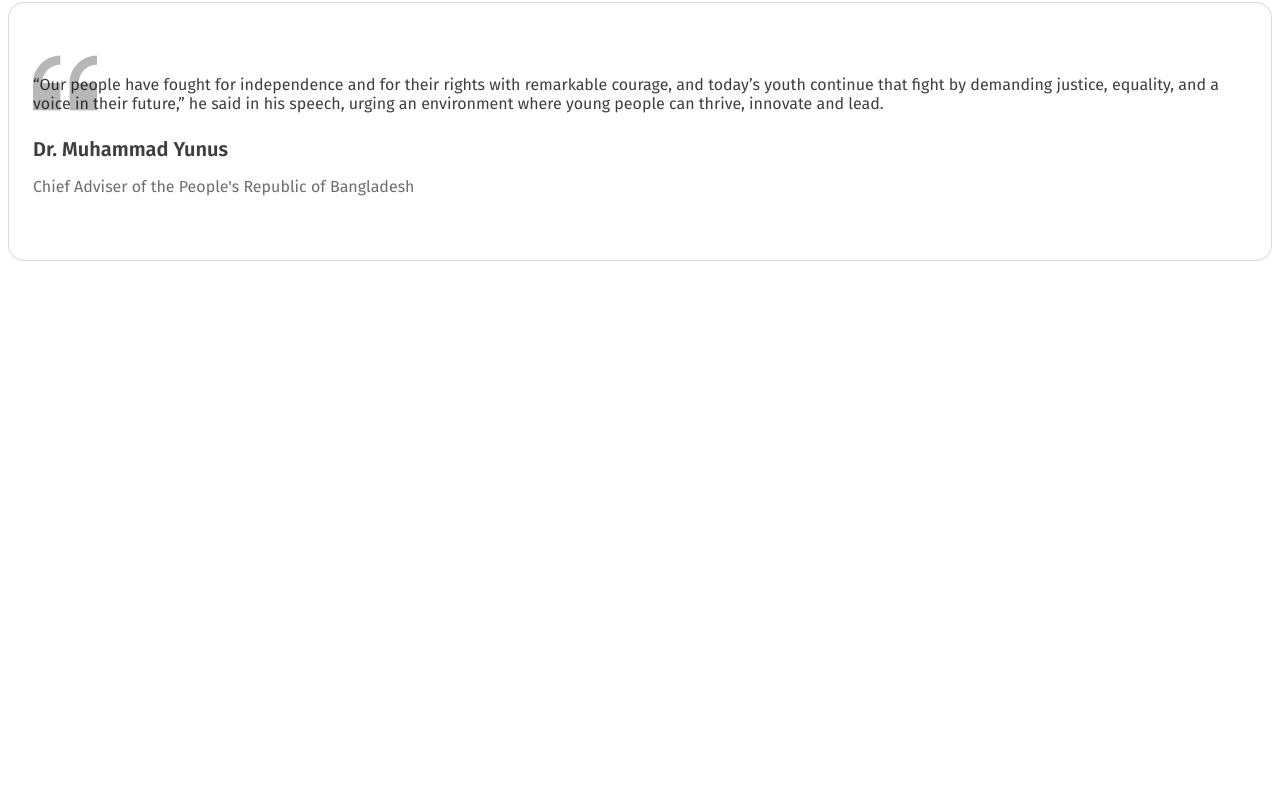
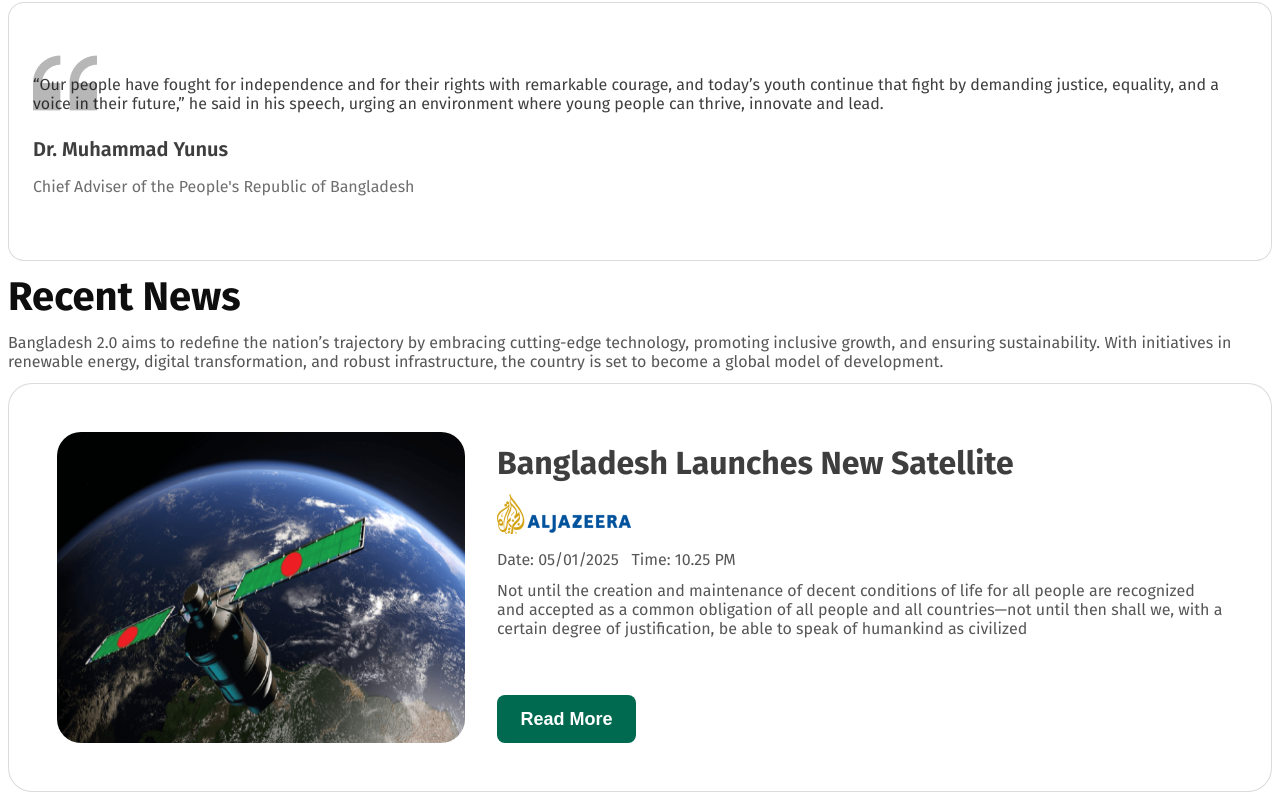
Before and after one commit to AFK-Riyan/assignment-1, a plain HTML site: page index.html in a window 1280 px wide. Shown: the part 1292-2092 px from the top of the page. Before the commit the page ends 1561 px from the top, so only its background shows below. Drawn offline with Linux system fonts and the light colour scheme.

Commit message:
added the news section

```diff
--- a/index.html
+++ b/index.html
@@ -58,6 +58,24 @@
                 <p class="quate-sub-title">Chief Adviser of the People's Republic of Bangladesh</p>
             </div>
         </section>
+        <section class="news-1">
+            <h3>Recent News</h3>
+            <p>Bangladesh 2.0 aims to redefine the nation’s trajectory by embracing cutting-edge technology, promoting inclusive growth, and ensuring sustainability. With initiatives in renewable energy, digital transformation, and robust infrastructure, the country is set to become a global model of development.</p>
+            <div class="news-container-1">
+                <img class="news-pic-1" src="assets/satelite.png" alt="">
+                 <div class="news-title-1">
+                <h2>Bangladesh Launches New Satellite</h2>
+                <div class="news-source-1">
+                    <img class="news-pic-2" src="assets/al-jazeera.png" alt="">
+                </div>
+                <p class="news-date-1">Date: 05/01/2025 &nbsp; Time: 10.25 PM</p>
+                <p class="news-content-1">Not until the creation and maintenance of decent conditions of life for all people are recognized and accepted as a common obligation of all people and all countries—not until then shall we,
+                    with a certain degree of justification, be able to speak of humankind as civilized</p>
+                    <button class="btn-secondary btn">Read More</button>
+                 </div>
+            </div>
+
+        </section>
 
     </main>
     <footer>
--- a/styles/styles.css
+++ b/styles/styles.css
@@ -199,7 +199,7 @@ header button:hover {
     position: absolute;
     width: 64px;
     height: 64px;
-    flex:none;
+    flex: none;
 
 }
 
@@ -225,3 +225,76 @@ header button:hover {
     font-weight: 400;
     text-align: left;
 }
+
+/* news style */
+.news-1 h3 {
+    color: rgb(14, 14, 14);
+    font-size: 40px;
+    font-weight: 700;
+    text-align: left;
+    margin: 12px 0px;
+}
+
+.news-1 p {
+    color: rgba(14, 14, 14, 0.7);
+    font-size: 16px;
+    font-weight: 400;
+    text-align: left;
+    margin: 12px 0px;
+}
+
+.news-container-1 {
+    display: flex;
+    gap: 32px;
+    padding: 48px;
+    box-sizing: border-box;
+    border: 1px solid rgba(14, 14, 14, 0.15);
+    border-radius: 24px;
+    background: rgb(255, 255, 255);
+}
+
+.news-pic-1 {
+    width: 408px;
+    border-radius: 24px;
+}
+
+.news-title-1 h2 {
+    color: rgba(14, 14, 14, 0.8);
+    font-size: 32px;
+    font-weight: 700;
+    text-align: left;
+    margin: 12px 0px;
+}
+
+.news-pic-2 {
+    position: static;
+    width: 134px;
+}
+
+.news-date-1 {
+    color: rgba(14, 14, 14, 0.7);
+    font-size: 16px;
+    font-weight: 400;
+    text-align: left;
+    margin: 0px 12px;
+}
+
+.news-content-1 {
+    color: rgba(14, 14, 14, 0.7);
+    font-size: 16px;
+    font-weight: 400;
+    text-align: left;
+    margin: 12px 0px;
+
+}
+
+.btn-secondary {
+    width: 139px;
+    height: 48px;
+    color: rgb(255, 255, 255);
+    font-size: 18px;
+    font-weight: 600;
+    text-align: center;
+    margin-top: 45px;
+
+}
```
